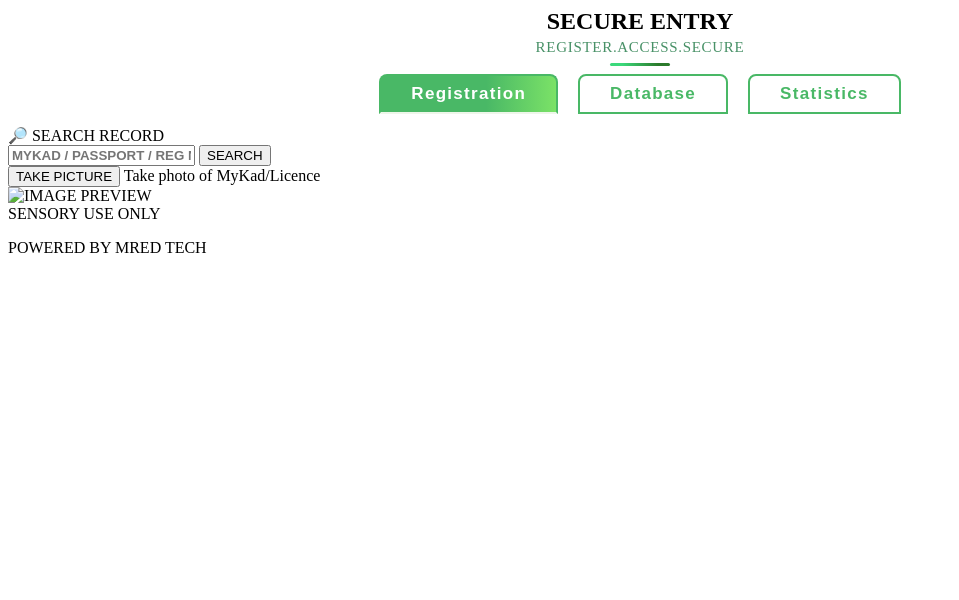
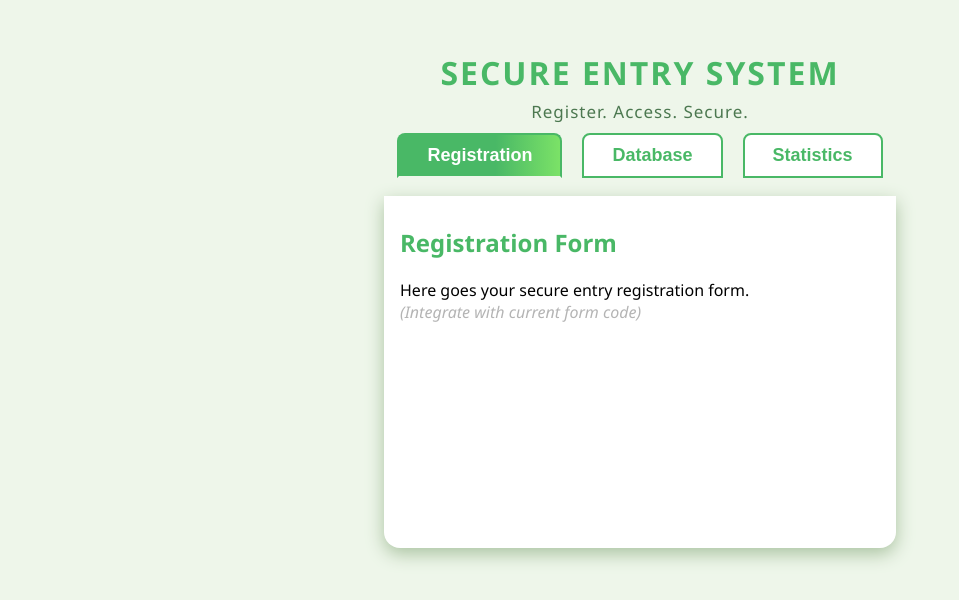
Before and after one commit to MRedTech/Landing-Page, a plain HTML site: page index.html in a window 1280 px wide. Shown: the whole page, without its empty margins (0-959 px from the left). Drawn offline with Linux system fonts and the light colour scheme.

Commit message:
Update index.html

```diff
--- a/index.html
+++ b/index.html
@@ -1,141 +1,112 @@
+<!DOCTYPE html>
+<html lang="en">
+<head>
+  <meta charset="UTF-8">
+  <meta name="viewport" content="width=device-width, initial-scale=1">
+  <title>SECURE ENTRY SYSTEM</title>
+  <style>
+    body {
+      background: #eef6ea;
+      font-family: 'Segoe UI', Arial, sans-serif;
+      margin: 0;
+      padding: 0;
+    }
+    .header {
+      text-align: center;
+      padding: 30px 10px 10px;
+    }
+    .tabs {
+      display: flex;
+      justify-content: center;
+      gap: 20px;
+      margin-bottom: 18px;
+    }
+    .tab-btn {
+      background: #fff;
+      border: 2px solid #49b866;
+      color: #49b866;
+      font-weight: bold;
+      font-size: 18px;
+      padding: 10px 28px;
+      border-radius: 8px 8px 0 0;
+      cursor: pointer;
+      transition: 0.2s;
+    }
+    .tab-btn.active, .tab-btn:hover {
+      background: linear-gradient(90deg,#49b866 60%,#7be267 100%);
+      color: #fff;
+      border-bottom: 2px solid #eef6ea;
+    }
+    .tab-content {
+      max-width: 480px;
+      margin: 0 auto;
+      background: #fff;
+      border-radius: 0 0 16px 16px;
+      box-shadow: 0 6px 18px #aac3a1;
+      padding: 30px 16px 22px;
+      min-height: 300px;
+    }
+    @media (max-width: 520px) {
+      .tab-content {padding: 16px 4px 18px;}
+      .tab-btn {font-size: 16px;padding: 7px 10px;}
+    }
+  </style>
+</head>
 <body>
-  <!-- TARIKH & MASA -->
-  <div class="clock-bar">
-    <span id="liveDateOnly"></span>
-    <span id="liveTimeOnly"></span>
+  <div class="header">
+    <h1 style="color:#49b866;letter-spacing:2px;margin-bottom:6px">SECURE ENTRY SYSTEM</h1>
+    <div style="color:#4c7850;font-size:17px;letter-spacing:1px;">Register. Access. Secure.</div>
   </div>
-  <div style="text-align:center;margin-bottom:8px;">
-    <h2 class="header-gradient" style="margin-bottom:0.18em;">
-      <span style="vertical-align:middle;"></span>
-      SECURE ENTRY
-    </h2>
-    <div style="color:#489167;font-size:15px;letter-spacing:0.7px;margin-bottom:7px;">
-      REGISTER.ACCESS.SECURE
+  <div class="tabs">
+    <button class="tab-btn active" onclick="showTab('register')">Registration</button>
+    <button class="tab-btn" onclick="showTab('database')">Database</button>
+    <button class="tab-btn" onclick="showTab('stats')">Statistics</button>
+  </div>
+  <div class="tab-content">
+    <div id="tab-register" class="tab-section">
+      <!-- 👇 Gantikan/Include borang registration di sini -->
+      <h2 style="color:#49b866;margin-top:0;">Registration Form</h2>
+      <p>Here goes your secure entry registration form.<br><i style="color:#b4b4b4">(Integrate with current form code)</i></p>
     </div>
-    <div style="height:3px;width:60px;margin:0 auto 4px auto;background:linear-gradient(90deg,#3bd97b 20%,#2b7a2b 80%);border-radius:2px;"></div>
-  </div>
-
-  <!-- === TABS MENU === -->
-  <div style="display:flex;justify-content:center;gap:20px;margin-bottom:12px;">
-    <button class="tab-btn" id="tabRegister" onclick="showTab('register')">Registration</button>
-    <button class="tab-btn" id="tabDatabase" onclick="showTab('database')">Database</button>
-    <button class="tab-btn" id="tabStats" onclick="showTab('stats')">Statistics</button>
-  </div>
-
-  <!-- === TAB CONTENT === -->
-  <div id="tabContent-register" class="tab-content-section">
-    <!-- ==== SEARCH MINI CARD ==== -->
-    <div class="search-minicard">
-      <div class="search-mini-title">
-        <span class="search-emoji">🔎</span>
-        <span>SEARCH RECORD</span>
-      </div>
-      <input id="searchUniversal" type="text" placeholder="MYKAD / PASSPORT / REG NO" autocomplete="off" class="search-mini-input" style="font-weight:bold;">
-      <button id="searchButton" class="btn-3d search-mini-btn" type="button" onclick="handleUniversalSearch()">SEARCH</button>
-    </div>
-
-    <!-- ==== REGISTRATION FORM (YANG ASAL, KEKAL) ==== -->
-    <div class="top-action">
-      <button type="button" id="takePhotoBtn" class="btn-3d" onclick="openCamera()">TAKE PICTURE</button>
-      <span class="photo-label">Take photo of MyKad/Licence</span>
-    </div>
-    <div class="image-container" id="imageContainer">
-      <img id="preview" src="#" alt="IMAGE PREVIEW">
-      <div class="watermark">SENSORY USE ONLY</div>
-    </div>
-    <!-- FORM ASAL COPY-PASTE DI SINI -->
-    <!-- ... form HTML sama mcm asal ... -->
-    <form id="registrationForm" autocomplete="off">
-      <!-- ... SAMA SEPERTI FILE ASAL ANDA ... -->
-      <!-- (SAYA TIDAK BUANG APA-APA FIELD/FUNGSI) -->
-      <!-- Paste semua field form anda di sini, TAK PERLU EDIT lain -->
-      <!-- ... -->
-    </form>
-    <div class="footer">POWERED BY MRED TECH</div>
-  </div>
-
-  <div id="tabContent-database" class="tab-content-section" style="display:none">
-    <div style="max-width:430px;margin:30px auto 10px auto;padding:22px 12px 18px 12px;background:#fff;border-radius:12px;box-shadow:0 4px 18px #aac3a126;">
-      <h2 style="color:#2b7a2b;margin:0 0 12px 0;font-size:1.25em;">Database & Records</h2>
-      <ul style="padding-left:16px;margin:0 0 8px 0;">
+    <div id="tab-database" class="tab-section" style="display:none">
+      <!-- 👇 Untuk preview database, carian, download -->
+      <h2 style="color:#49b866;margin-top:0;">Database & Records</h2>
+      <ul style="padding-left:18px;">
         <li>🔍 Search Visitor/Owner/Reg No.</li>
         <li>📥 Download Monthly/Weekly Report</li>
         <li>🧾 Preview visitor entry & history</li>
       </ul>
-      <div style="color:#777;font-size:0.99em;">(Akan datang: connect ke Google Sheet, boleh filter & export PDF/Excel)</div>
+      <p style="color:#888;">(Connect to Google Sheet, filter & export PDF/Excel)</p>
     </div>
-  </div>
-
-  <div id="tabContent-stats" class="tab-content-section" style="display:none">
-    <div style="max-width:430px;margin:30px auto 10px auto;padding:22px 12px 18px 12px;background:#fff;border-radius:12px;box-shadow:0 4px 18px #aac3a126;">
-      <h2 style="color:#2b7a2b;margin:0 0 12px 0;font-size:1.25em;">Statistics & Reports</h2>
-      <ul style="padding-left:16px;margin:0 0 8px 0;">
+    <div id="tab-stats" class="tab-section" style="display:none">
+      <!-- 👇 Statistik boleh letak chart js/graf/summary -->
+      <h2 style="color:#49b866;margin-top:0;">Statistics & Reports</h2>
+      <ul style="padding-left:18px;">
         <li>📊 Visitor Statistics (Weekly/Monthly)</li>
         <li>🧑‍💼 Owner/Tenant/Delivery Breakdown</li>
         <li>⚠️ Blacklist & Lost Card Summary</li>
         <li>⬇️ Download/Print Statistics</li>
       </ul>
-      <div style="color:#777;font-size:0.99em;">(Akan datang: chart, graf, summary auto live dari Google Sheet)</div>
+      <p style="color:#888;">(Show chart/graf from Google Sheet/JSON)</p>
     </div>
   </div>
-
-  <!-- MODAL KAMERA, SCRIPTS DLL KEKAL SEPERTI ASAL -->
-  <!-- (Paste semua JS/camera/modal/submit script selepas ini, JANGAN EDIT LAIN) -->
-
   <script>
-    // Tabs logic
     function showTab(tab) {
-      document.getElementById('tabRegister').classList.remove('tab-btn-active');
-      document.getElementById('tabDatabase').classList.remove('tab-btn-active');
-      document.getElementById('tabStats').classList.remove('tab-btn-active');
-      document.getElementById('tabContent-register').style.display = 'none';
-      document.getElementById('tabContent-database').style.display = 'none';
-      document.getElementById('tabContent-stats').style.display = 'none';
+      document.querySelectorAll('.tab-btn').forEach(btn => btn.classList.remove('active'));
+      document.querySelectorAll('.tab-section').forEach(sec => sec.style.display = 'none');
       if (tab === 'register') {
-        document.getElementById('tabRegister').classList.add('tab-btn-active');
-        document.getElementById('tabContent-register').style.display = 'block';
-      }
-      if (tab === 'database') {
-        document.getElementById('tabDatabase').classList.add('tab-btn-active');
-        document.getElementById('tabContent-database').style.display = 'block';
-      }
-      if (tab === 'stats') {
-        document.getElementById('tabStats').classList.add('tab-btn-active');
-        document.getElementById('tabContent-stats').style.display = 'block';
+        document.querySelector('.tab-btn:nth-child(1)').classList.add('active');
+        document.getElementById('tab-register').style.display = 'block';
+      } else if (tab === 'database') {
+        document.querySelector('.tab-btn:nth-child(2)').classList.add('active');
+        document.getElementById('tab-database').style.display = 'block';
+      } else if (tab === 'stats') {
+        document.querySelector('.tab-btn:nth-child(3)').classList.add('active');
+        document.getElementById('tab-stats').style.display = 'block';
       }
     }
     // Auto show registration tab on load
     showTab('register');
   </script>
-
-  <style>
-    .tab-btn {
-      background: #fff;
-      border: 2px solid #49b866;
-      color: #49b866;
-      font-weight: bold;
-      font-size: 17px;
-      padding: 8px 30px;
-      border-radius: 8px 8px 0 0;
-      cursor: pointer;
-      transition: 0.2s;
-      letter-spacing:1.3px;
-    }
-    .tab-btn.tab-btn-active,
-    .tab-btn:active,
-    .tab-btn:hover {
-      background: linear-gradient(90deg,#49b866 60%,#7be267 100%);
-      color: #fff !important;
-      border-bottom: 2px solid #eef6ea;
-    }
-    .tab-content-section {
-      /* min-height:350px; */
-    }
-    @media (max-width:500px) {
-      .tab-btn { font-size: 15px; padding: 7px 10px; }
-      .tab-content-section { min-height:200px; }
-    }
-  </style>
-
-<!-- PASTE JS & SCRIPT SEDIA ADA ANDA DI BAWAH SINI -->
-<!-- ... (semua kod JS sistem sedia ada, TIDAK PERLU UBAH) ... -->
+</body>
+</html>
```
